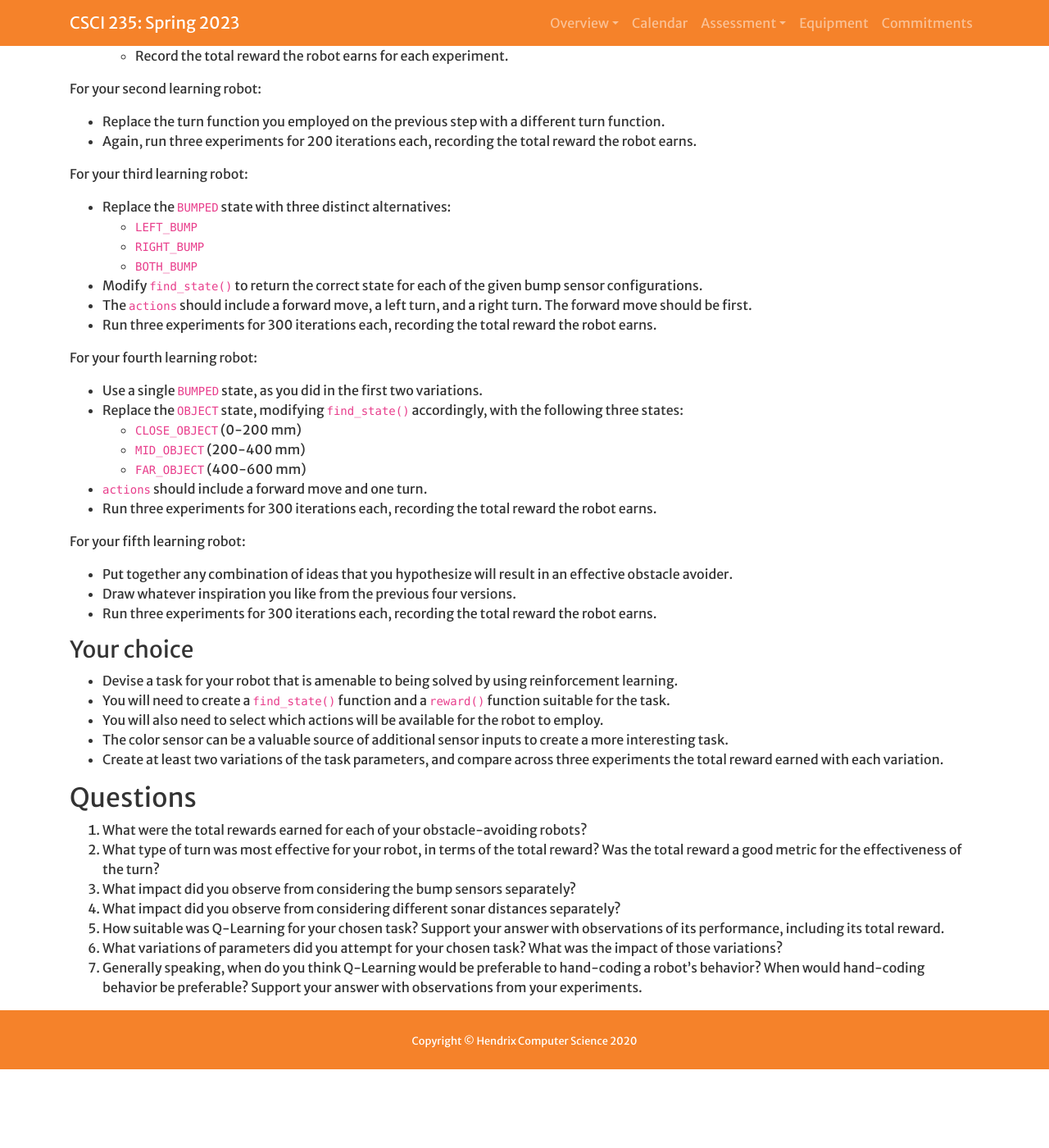
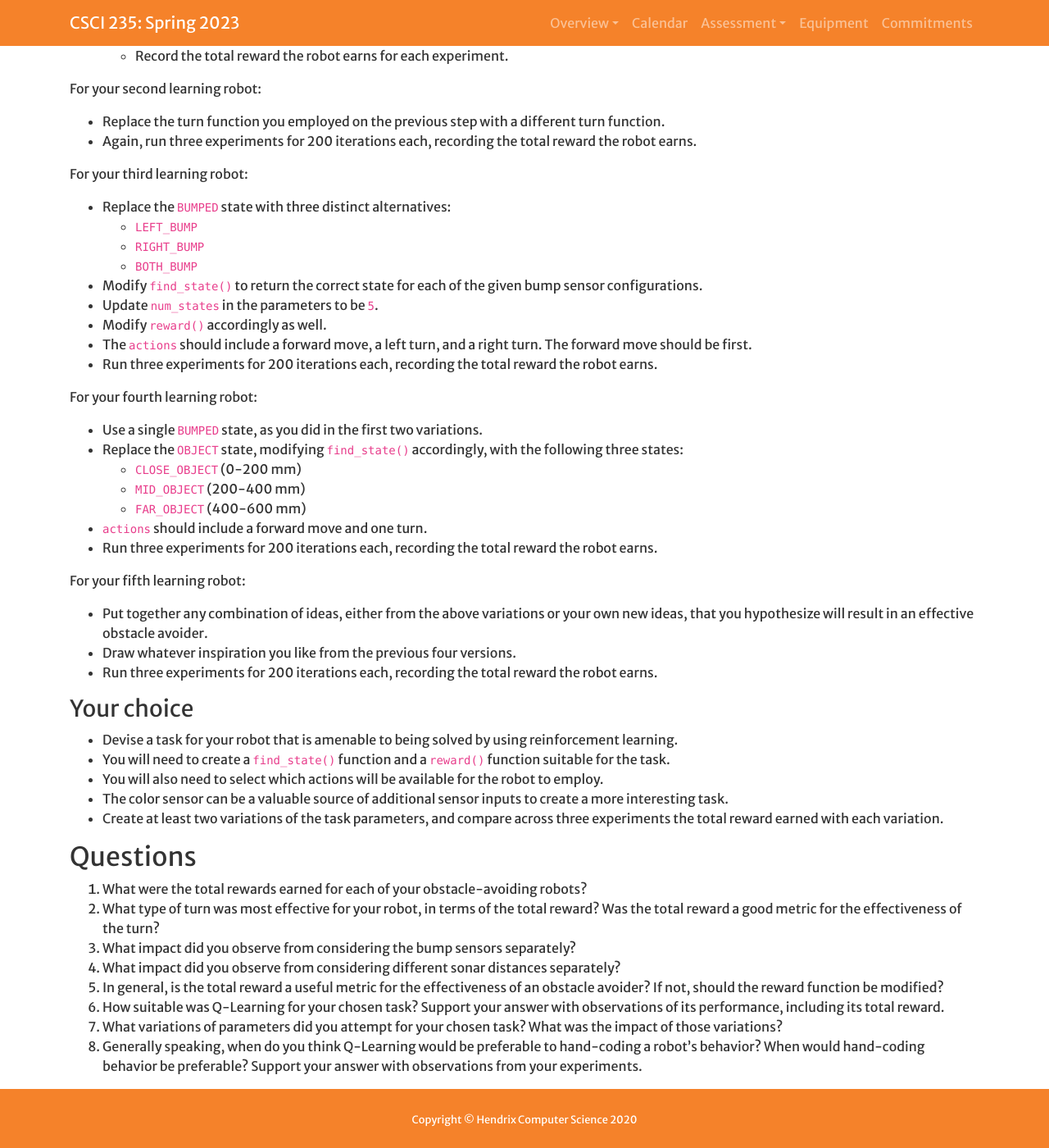
Before and after one commit to Hendrix-CS/csci235, a Jekyll site: the page built from projects/qlearning.md, in a window 1280 px wide and 1400 px high, scrolled down 798 px. Shown: the whole window at 82% size. Built offline with Jekyll 4.4.1, drawn with Linux system fonts in a browser that asks for light colours; a script that is not in the unit is left out; our own code applies the rules of GitHub Pages for plain Markdown files; before the commit the page ends 2102 px from its top, so only the background shows below that.

Commit message:
Updated assignment and examples.

```diff
--- a/projects/qlearning.md
+++ b/projects/qlearning.md
@@ -52,9 +52,11 @@ For your third learning robot:
   * `BOTH_BUMP`
 * Modify `find_state()` to return the correct state for each of
   the given bump sensor configurations.
+* Update `num_states` in the parameters to be `5`.
+* Modify `reward()` accordingly as well.
 * The `actions` should include a forward move, a left turn, and a
   right turn. The forward move should be first.
-* Run three experiments for 300 iterations each, recording the total
+* Run three experiments for 200 iterations each, recording the total
   reward the robot earns.
 
 For your fourth learning robot:
@@ -64,14 +66,15 @@ For your fourth learning robot:
   * `MID_OBJECT` (200-400 mm)
   * `FAR_OBJECT` (400-600 mm)
 * `actions` should include a forward move and one turn.
-* Run three experiments for 300 iterations each, recording the total
+* Run three experiments for 200 iterations each, recording the total
   reward the robot earns.
 
 For your fifth learning robot:
-* Put together any combination of ideas that you hypothesize will result
+* Put together any combination of ideas, either from the above variations or
+  your own new ideas, that you hypothesize will result
   in an effective obstacle avoider.
 * Draw whatever inspiration you like from the previous four versions.
-* Run three experiments for 300 iterations each, recording the total
+* Run three experiments for 200 iterations each, recording the total
   reward the robot earns.
 
 ### Your choice
@@ -96,11 +99,13 @@ the turn?
 separately?
 4. What impact did you observe from considering different sonar
 distances separately?
-5. How suitable was Q-Learning for your chosen task? Support your answer
+5. In general, is the total reward a useful metric for the effectiveness
+of an obstacle avoider? If not, should the reward function be modified?
+6. How suitable was Q-Learning for your chosen task? Support your answer
 with observations of its performance, including its total reward.
-6. What variations of parameters did you attempt for your chosen task?
+7. What variations of parameters did you attempt for your chosen task?
 What was the impact of those variations?
-7. Generally speaking, when do you think Q-Learning would be preferable
+8. Generally speaking, when do you think Q-Learning would be preferable
 to hand-coding a robot's behavior? When would hand-coding behavior
 be preferable? Support your answer with observations from your
 experiments.
```
Also changed, not shown: 3 other files.
